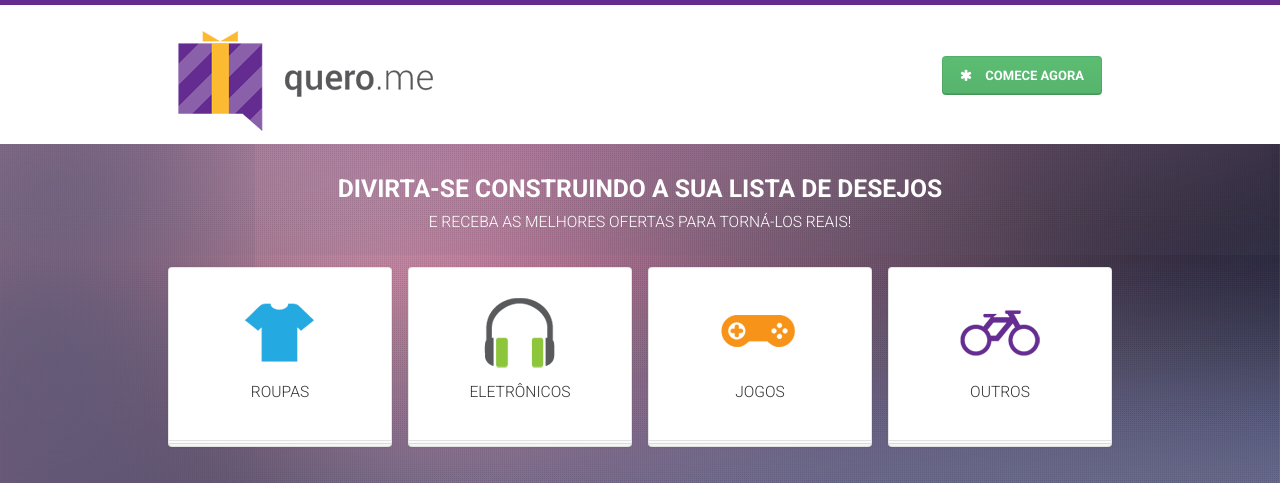
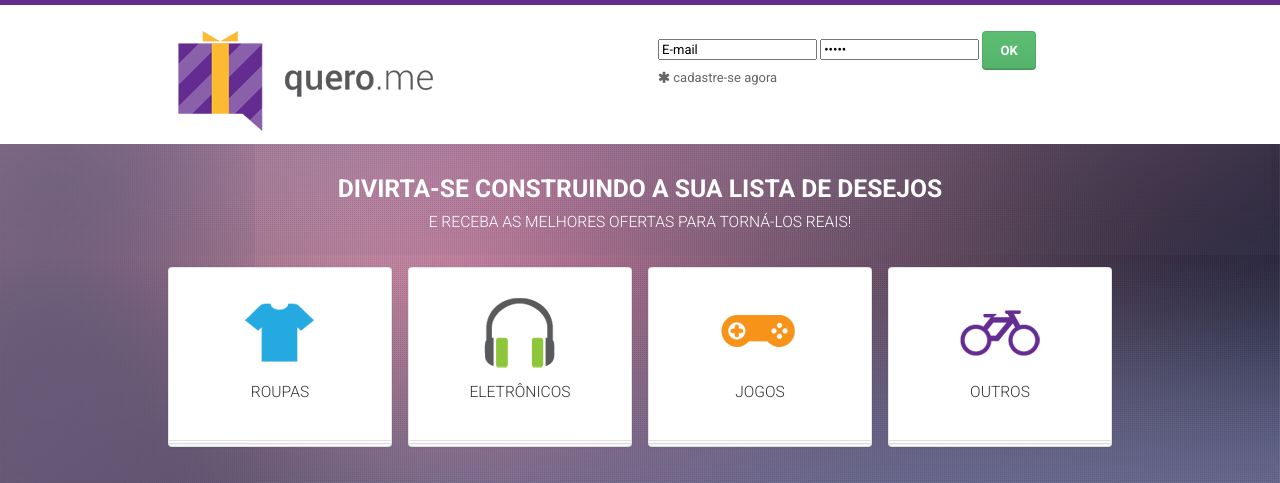
Before and after one commit to DesenvolvedoresGoogle/QueroMe, a Django app: page /website/ in a window 1280 px wide. Shown: the top 483 px of the page. Run offline with Django 3.2, Linux system fonts and the light colour scheme; parts of the project's set-up code (start-up, migrations or seed data) failed here and were passed over.

Commit message:
Alterações no topo da home

```diff
--- a/templates/website.html
+++ b/templates/website.html
@@ -21,7 +21,15 @@
     </a>
 
     <div class="column-6">
-      <a href="#" class="ui button green" style="float:right;margin-top:25px;"><i class="icon icon-asterisk"></i> Comece Agora</a>
+      <form name="input" action="" method="get">
+        <input type="email" name="email" value="E-mail" size="20">
+        <input type="password" name="pass" value="Senha" size="20">
+        <input type="button" class="ui button green" value="ok">
+      </form>
+      <a href="#"><i class="icon icon-asterisk"></i> cadastre-se agora</a>
+
+
+      </a>
     </div>
 
   </div>
```
